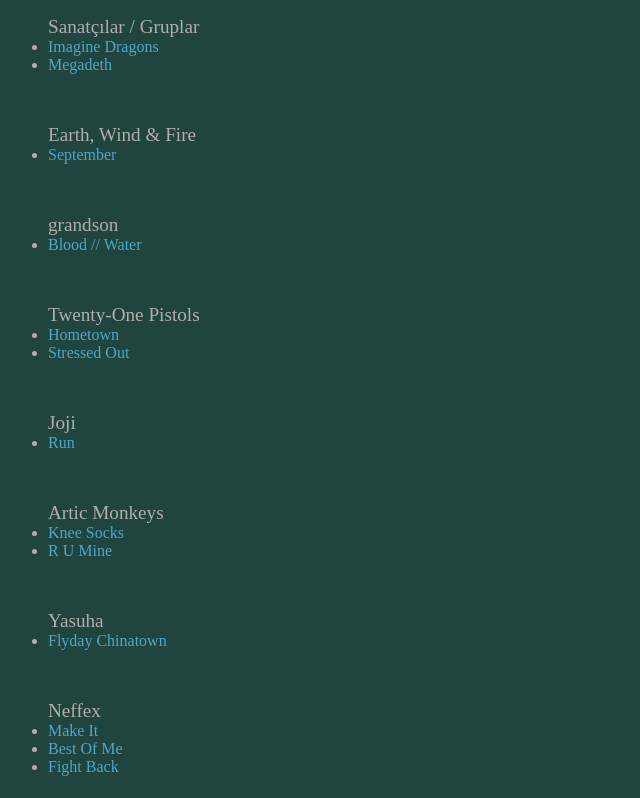
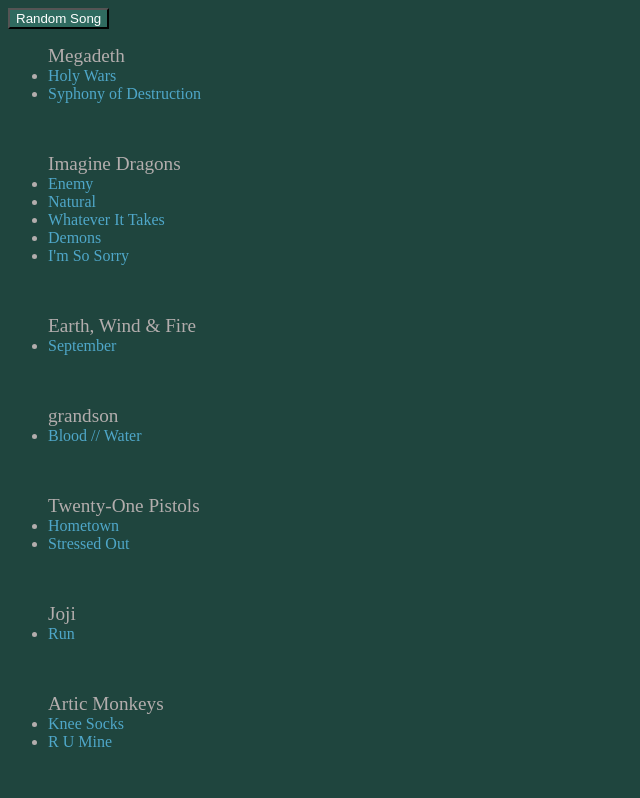
Before and after one commit to kerimcandurur/kerimcandurur.github.io, a plain HTML site: page index.html in a window 1280 px wide. Shown: the top 798 px of the page, without its empty margins (0-640 px from the left). Drawn offline with Linux system fonts and the light colour scheme.

Commit message:
random song button

```diff
--- a/index.css
+++ b/index.css
@@ -13,3 +13,8 @@
     font-size: larger;
     margin: 0%;
 }
+
+#random{
+    background-color: hsl(169, 38%, 30%);
+    color: white;
+}
--- a/index.html
+++ b/index.html
@@ -10,13 +10,63 @@
     <body>
         <script src="index.js"></script>
 
+        <button id="random" onclick="random()">Random Song</button>
+
         <ul>
-            <p>Sanatçılar / Gruplar</p>
+            <p>Megadeth</p>
             <li>
-                <a href="imagineDragons.html">Imagine Dragons</a>
+                <a
+                    href="https://www.youtube.com/watch?v=9d4ui9q7eDM&ab_channel=megadethvevo"
+                    target="_blank"
+                    >Holy Wars</a
+                >
             </li>
-
-            <li><a href="megadeth.html">Megadeth</a></li>
+            <li>
+                <a
+                    href="https://www.youtube.com/watch?v=WdoXZf-FZyA&ab_channel=Megadeth-Topic"
+                    target="_blank"
+                    >Syphony of Destruction</a
+                >
+            </li>
+        </ul>
+        <br />
+        <ul>
+            <p>Imagine Dragons</p>
+            <li>
+                <a
+                    href="https://www.youtube.com/watch?v=F5tSoaJ93ac&ab_channel=LeagueofLegends"
+                    target="_blank"
+                    >Enemy</a
+                >
+            </li>
+            <li>
+                <a
+                    href="https://www.youtube.com/watch?v=0I647GU3Jsc&ab_channel=ImagineDragonsVEVO"
+                    target="_blank"
+                    >Natural</a
+                >
+            </li>
+            <li>
+                <a
+                    href="https://www.youtube.com/watch?v=gOsM-DYAEhY&ab_channel=ImagineDragonsVEVO"
+                    target="_blank"
+                    >Whatever It Takes</a
+                >
+            </li>
+            <li>
+                <a
+                    href="https://www.youtube.com/watch?v=mWRsgZuwf_8&ab_channel=ImagineDragonsVEVO"
+                    target="_blank"
+                    >Demons</a
+                >
+            </li>
+            <li>
+                <a
+                    href="https://www.youtube.com/watch?v=0HgJwrwEEKQ&ab_channel=ImagineDragons-Topic"
+                    target="_blank"
+                    >I'm So Sorry</a
+                >
+            </li>
         </ul>
         <br />
 
--- a/index.js
+++ b/index.js
@@ -1 +1,10 @@
-let songList = { "": "" };
+let songList = document.getElementsByTagName("a");
+
+function random() {
+    const random = Math.floor(Math.random() * songList.length);
+    console.log(random)
+    open(songList[random]);
+}
+
+
+//for (var i = 0, max = songList.length; i < max; i++) {}
```
Also changed, not shown: imagineDragons.html (+1 -38 lines), megadeth.html (+1 -17 lines).
